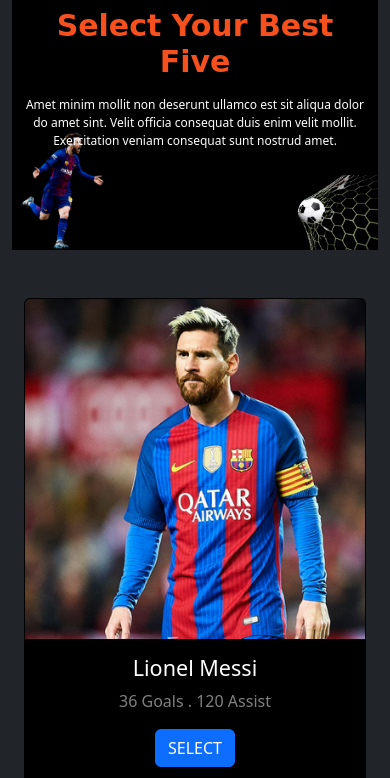
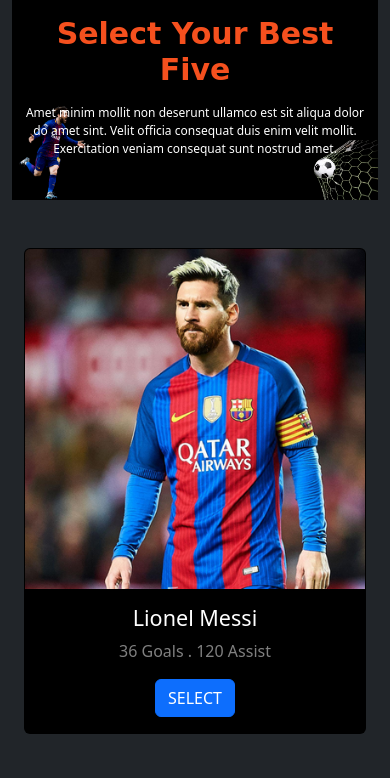
Before and after one commit to mehedimd/PlayerDraft, a plain HTML site: page index.html in a window 390 px wide. Shown: the top 778 px of the page. Drawn offline with nearby package versions, Linux system fonts and the light colour scheme; a web font is replaced by a local one.

Commit message:
css edit

```diff
--- a/style.css
+++ b/style.css
@@ -73,3 +73,18 @@
       width: 100px;
     }
   }
+  @media only screen and ( max-width: 414px){
+    .header{
+      height: 200px;
+      align-items: flex-start;
+      padding-top: 8px;
+    }
+
+    .header-img{
+      width: 80px;
+
+    }
+    .football{
+      width: 80px;
+    }
+  }
```
